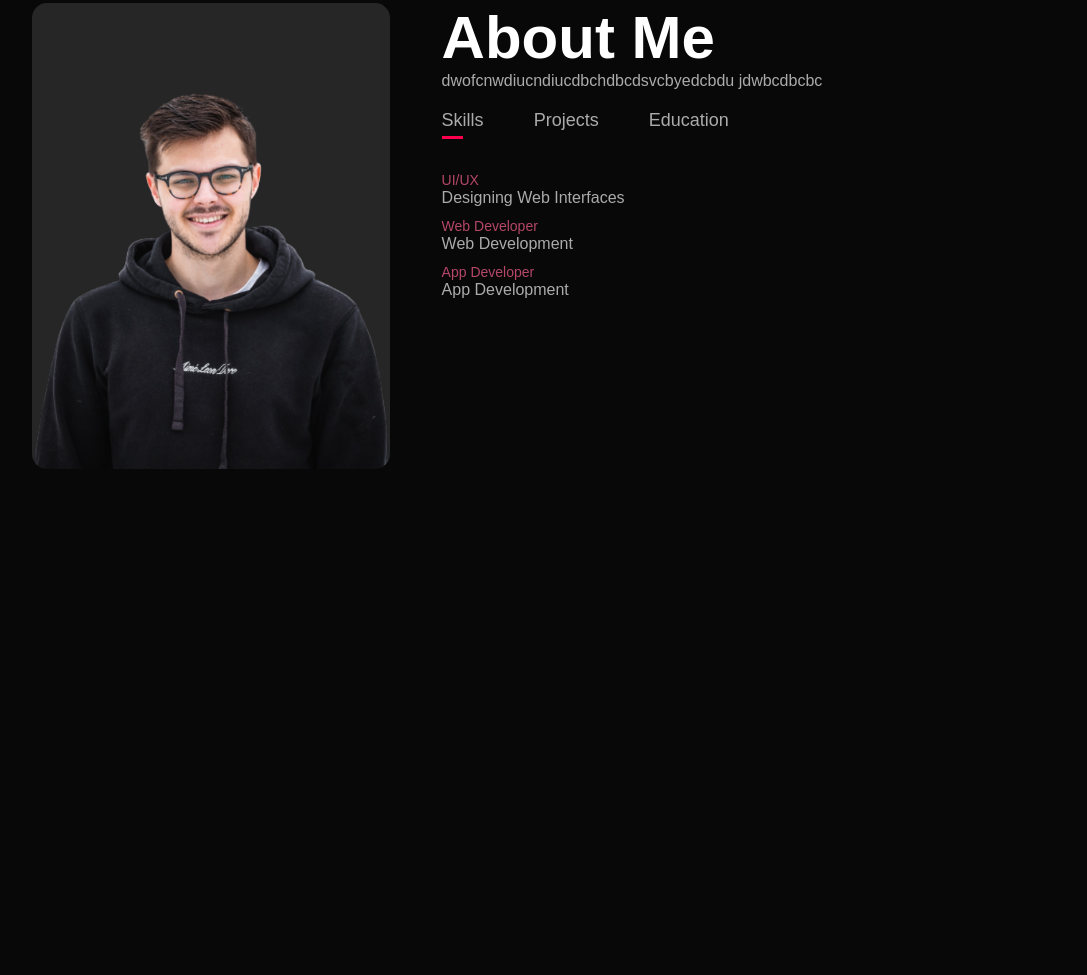
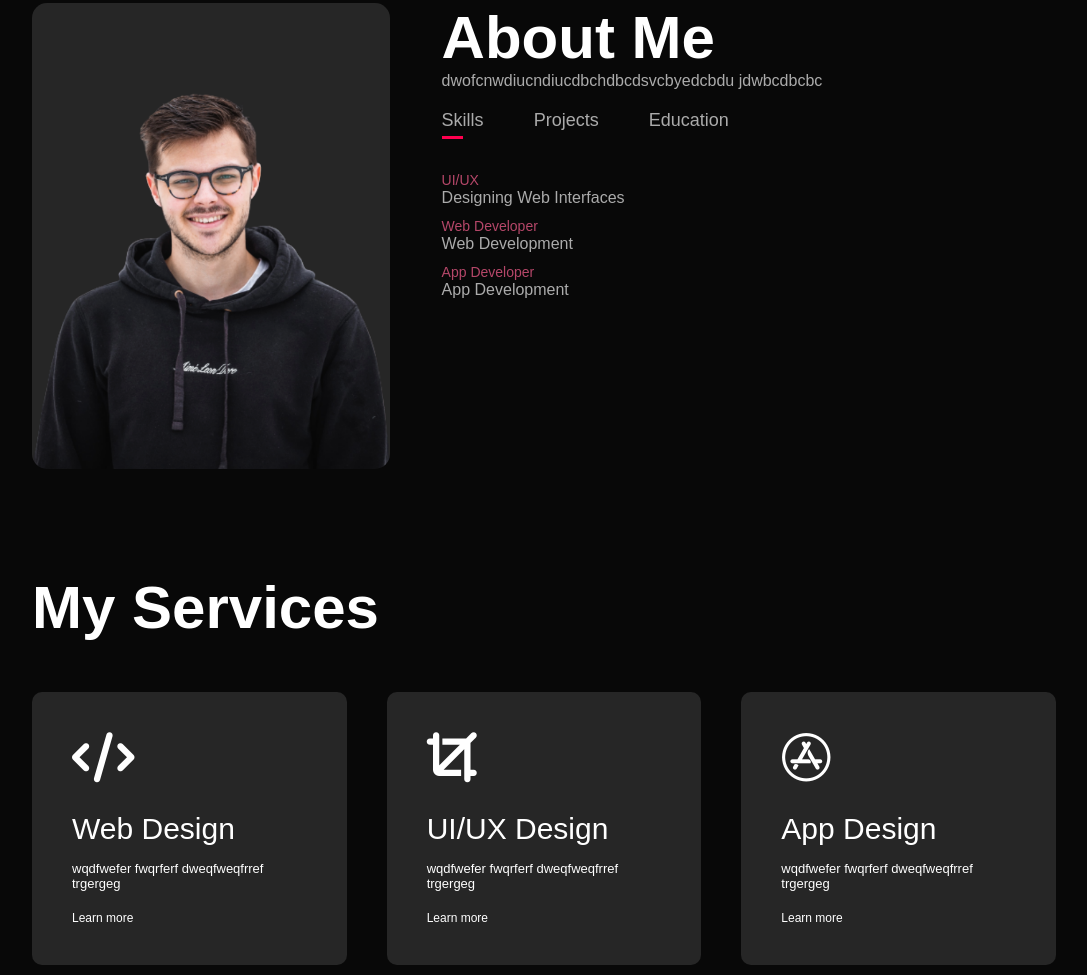
Before and after one commit to Anirudh1308/Personal_Portfolio, a plain HTML site: page index.html in a window 1280 px wide. Shown: the part 887-1862 px from the top of the page, without its empty margins (96-1183 px from the left). Before the commit the page ends 1450 px from the top, so only its background shows below. Drawn offline with Linux system fonts and the light colour scheme.

Commit message:
Services

```diff
--- a/index.html
+++ b/index.html
@@ -6,6 +6,7 @@
     <meta name="viewport" content="width=device-width, initial-scale=1.0">
     <title>Personal Portfolio Website</title>
     <link rel="stylesheet" href="style.css">
+    <script src="https://kit.fontawesome.com/ba9e0374ae.js" crossorigin="anonymous"></script>
 </head>
 <body>
     <div id="header">
@@ -65,5 +66,55 @@
             </div>
         </div>
     </div>
+
+    <!-----------------services---------------->
+
+    <div id="services">
+        <div class="container">
+            <h1 class="sub-title">My Services</h1>
+            <div class="services-list">
+                <div>
+                    <i class="fa-solid fa-code"></i>
+                    <h2>Web Design</h2>
+                    <p>wqdfwefer fwqrferf dweqfweqfrref trgergeg</p>
+                    <a href="#">Learn more</a>
+                </div>
+                <div>
+                    <i class="fa-solid fa-crop"></i>
+                    <h2>UI/UX Design</h2>
+                    <p>wqdfwefer fwqrferf dweqfweqfrref trgergeg</p>
+                    <a href="#">Learn more</a>
+                </div>
+                <div>
+                    <i class="fa-brands fa-app-store"></i>
+                    <h2>App Design</h2>
+                    <p>wqdfwefer fwqrferf dweqfweqfrref trgergeg</p>
+                    <a href="#">Learn more</a>
+                </div>
+            </div>
+        </div>
+    </div>
+
+
+
+    <script>
+
+        var tablinks = document.getElementsByClassName("tab-links")
+        var tabcontents = document.getElementsByClassName("tab-contents")
+
+        function opentab(tabname){
+            for(tablink of tablinks){
+                tablink.classList.remove("active-link")
+            }
+
+            for(tabcontent of tabcontents){
+                tabcontent.classList.remove("active-tab")
+            }
+
+            event.currentTarget.classList.add("active-link");
+            document.getElementById(tabname).classList.add("active-tab");
+        }
+
+    </script>
 </body>
 </html>
--- a/style.css
+++ b/style.css
@@ -148,3 +148,49 @@ nav ul li a:hover::after{
 .tab-contents.active-tab{
     display: block;
 }
+
+/*----------services----------*/
+
+#services{
+    paddding: 30px 0;
+}
+
+.services-list{
+    display: grid;
+    grid-template-columns: repeat(auto-fit,minmax(250px,1fr));
+    grid-gap: 40px;
+    margin-top: 50px;
+}
+
+.services-list div{
+    background: #262626;
+    padding: 40px;
+    font-size: 13px;
+    font-weight: 300;
+    border-radius: 10px;
+    transition: background 05.s, transform 0.5s;
+}
+
+.services-list div i{
+    font-size: 50px;
+    margin-bottom: 30px;
+}
+
+.services-list div h2{
+    font-size: 30px;
+    font-weight: 500;
+    margin-bottom: 15px;
+}
+
+.services-list div a{
+    text-decoration: none;
+    color: #fff;
+    font-size: 12px;
+    margin-top: 20px;
+    display: inline-block;
+}
+
+.services-list div:hover{
+    background: #ff004f;
+    transform: translateY(-10px);
+}
```
